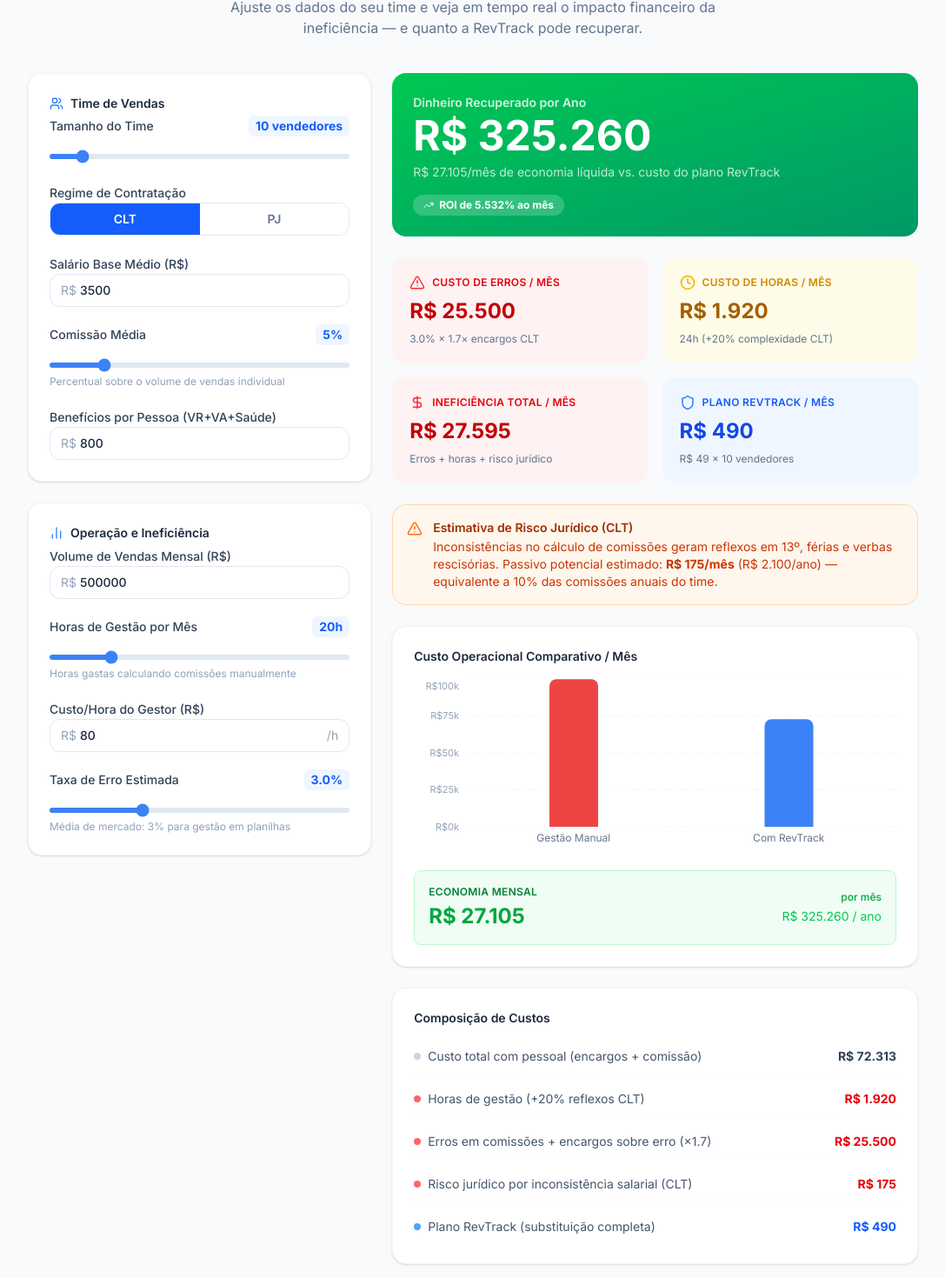
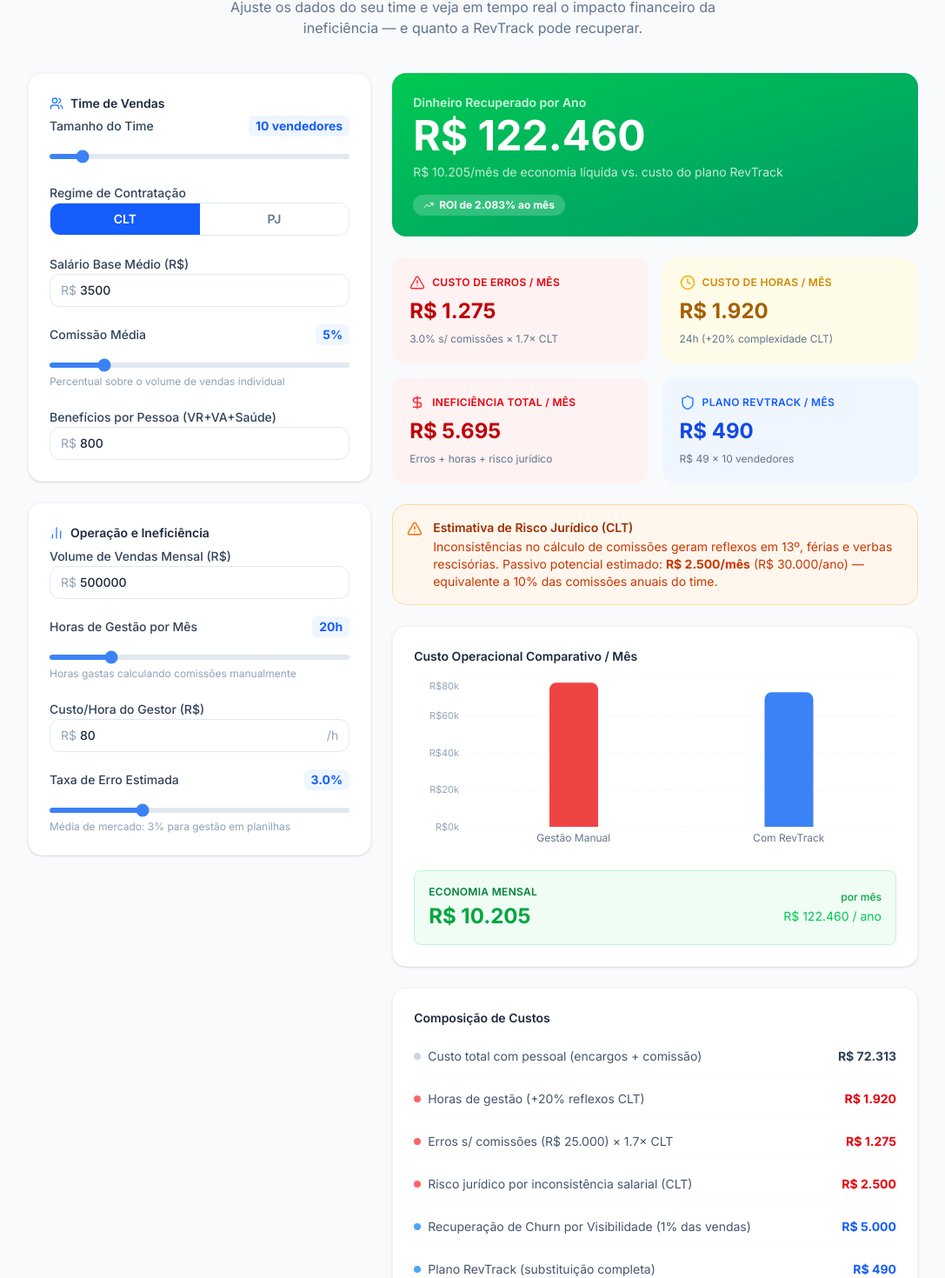
Before and after one commit to bezerraalbuquerque-sketch/calculadora-roi, a Next.js app: page / in a window 1280 px wide. Shown: the part 192-1662 px from the top of the page at 87% size, without its empty margins (96-1183 px from the left). Built offline with nearby package versions, Linux system fonts and the light colour scheme.

Commit message:
Fix: erro sobre comissões (não faturamento) + churn recovery 1%

```diff
--- a/app/components/ROICalculator.tsx
+++ b/app/components/ROICalculator.tsx
@@ -239,14 +239,22 @@
     const effectiveMgmtHours = isCLT ? mgmtHours * 1.2 : mgmtHours;
     const hoursWasteCost = effectiveMgmtHours * managerHourlyRate;
 
-    // Custo de erros CLT: multiplicado por 1.7 (encargos sobre erro + reflexo 13º/férias)
-    const baseErrorCost = monthlySalesVolume * (errorRate / 100);
+    // Total de comissões pagas pelo time no mês
+    const totalCommissions = monthlySalesVolume * (commissionPct / 100);
+
+    // Custo de erros calculado sobre o total de comissões (não sobre o faturamento)
+    // CLT: multiplicado por 1.7 (encargos sobre erro + reflexo 13º/férias)
+    const baseErrorCost = totalCommissions * (errorRate / 100);
     const errorCost = isCLT ? baseErrorCost * 1.7 : baseErrorCost;
 
     // Risco jurídico CLT: 10% das comissões anuais como passivo potencial (mensal = /12)
     const legalRiskMonthly = isCLT
-      ? (avgCommission * teamSize * 12 * 0.1) / 12
+      ? (totalCommissions * 12 * 0.1) / 12
       : 0;
+
+    // Recuperação de Churn por Visibilidade: 1% das vendas recuperadas
+    // com acompanhamento em tempo real (evita burnout e leads esquecidos)
+    const churnRecovery = monthlySalesVolume * 0.01;
 
     const inefficiencyCost = hoursWasteCost + errorCost + legalRiskMonthly;
 
@@ -256,19 +264,21 @@
     // Custo estimado RevTrack (R$ 49 por usuário/mês)
     const revtrackCost = teamSize * 49;
 
-    // Com RevTrack: pessoal + plano (risco jurídico mitigado, não entra no "com RevTrack")
+    // Com RevTrack: pessoal + plano (risco jurídico e churn mitigados)
     const revtrackTotal = totalPeopleCost + revtrackCost;
 
-    // Economia
-    const monthlySavings = inefficiencyCost - revtrackCost;
+    // Economia = ineficiência eliminada + churn recuperado - custo do plano
+    const monthlySavings = inefficiencyCost + churnRecovery - revtrackCost;
     const annualSavings = monthlySavings * 12;
 
     return {
       totalPeopleCost,
+      totalCommissions,
       hoursWasteCost,
       effectiveMgmtHours,
       errorCost,
       legalRiskMonthly,
+      churnRecovery,
       inefficiencyCost,
       manualTotal,
       revtrackCost,
@@ -484,7 +494,7 @@
               icon={AlertTriangle}
               label="Custo de Erros / Mês"
               value={fmt(calc.errorCost)}
-              sub={inputs.regime === "clt" ? `${inputs.errorRate.toFixed(1)}% × 1.7× encargos CLT` : `${inputs.errorRate.toFixed(1)}% do volume de vendas`}
+              sub={inputs.regime === "clt" ? `${inputs.errorRate.toFixed(1)}% s/ comissões × 1.7× CLT` : `${inputs.errorRate.toFixed(1)}% sobre ${fmt(calc.totalCommissions)} em comissões`}
               color="red"
             />
             <MetricCard
@@ -571,11 +581,12 @@
               {[
                 { label: "Custo total com pessoal (encargos + comissão)", value: calc.totalPeopleCost, neutral: true },
                 { label: inputs.regime === "clt" ? "Horas de gestão (+20% reflexos CLT)" : "Horas de gestão desperdiçadas", value: calc.hoursWasteCost, bad: true },
-                { label: inputs.regime === "clt" ? "Erros em comissões + encargos sobre erro (×1.7)" : "Erros em comissões e verbas", value: calc.errorCost, bad: true },
+                { label: inputs.regime === "clt" ? `Erros s/ comissões (${fmt(calc.totalCommissions)}) × 1.7× CLT` : `Erros s/ comissões pagas (${fmt(calc.totalCommissions)})`, value: calc.errorCost, bad: true },
                 ...(inputs.regime === "clt" && calc.legalRiskMonthly > 0
                   ? [{ label: "Risco jurídico por inconsistência salarial (CLT)", value: calc.legalRiskMonthly, bad: true, neutral: false, good: false }]
                   : []
                 ),
+                { label: "Recuperação de Churn por Visibilidade (1% das vendas)", value: calc.churnRecovery, good: true },
                 { label: "Plano RevTrack (substituição completa)", value: calc.revtrackCost, good: true },
               ].map(({ label, value, neutral, bad, good }) => (
                 <div key={label} className="flex justify-between items-center py-2 border-b border-slate-50 last:border-0">
```
